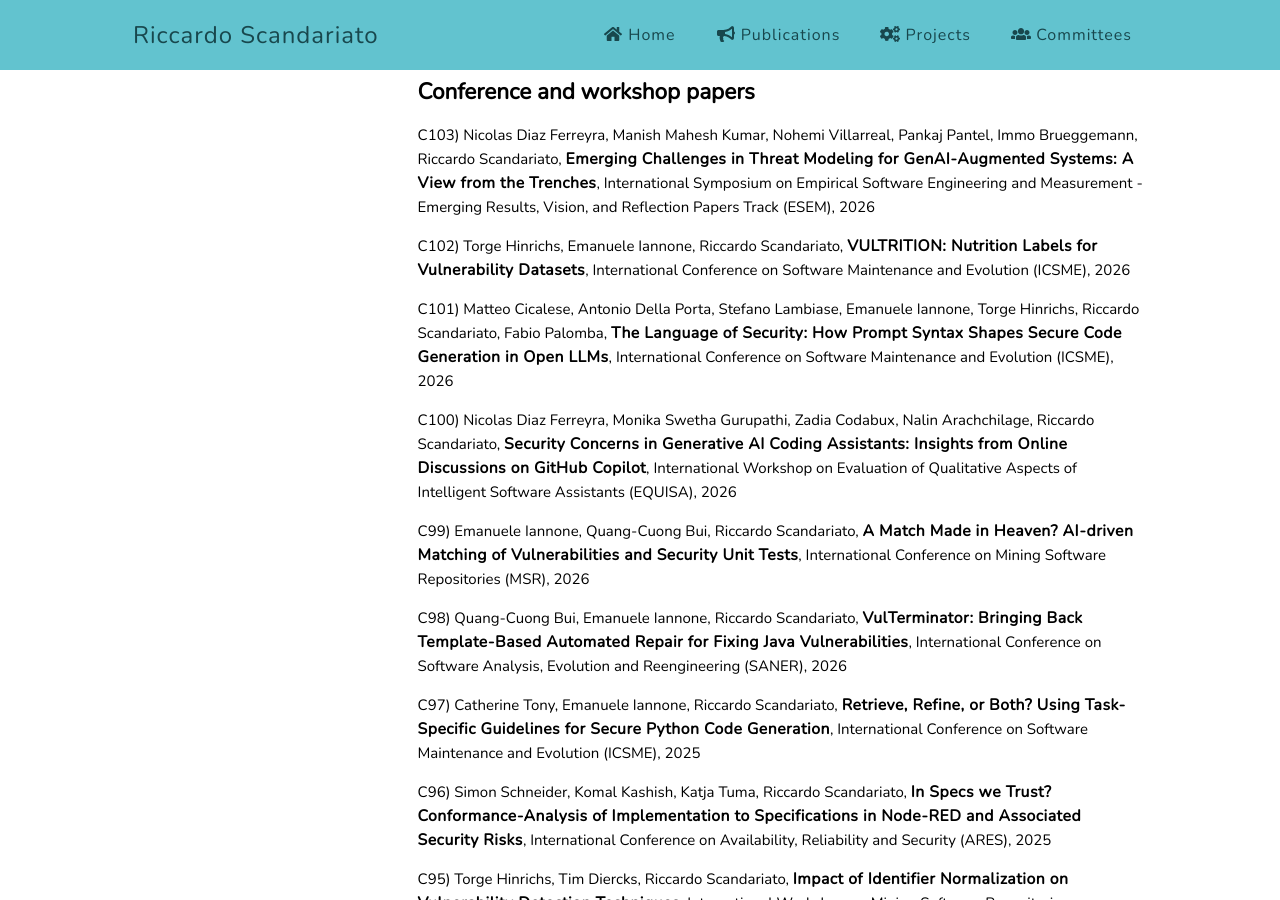
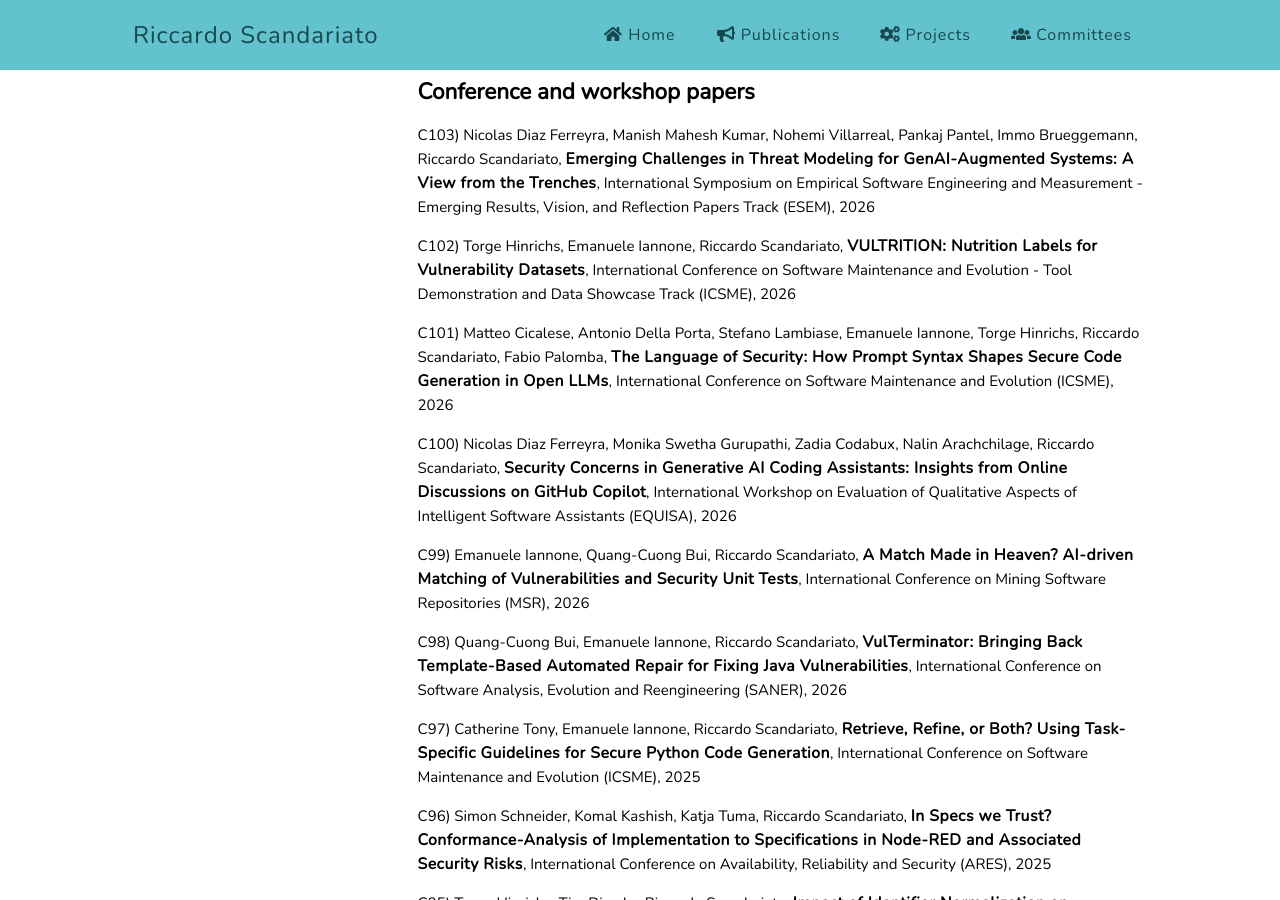
Before and after one commit to riccardoscandariato/riccardoscandariato.github.io, a Jekyll site: the page built from papers.md, in a window 1280 px wide and 900 px high, scrolled down 3168 px. Built offline with Jekyll 4.4.1, drawn with Linux system fonts in a browser that asks for light colours.

Commit message:
more papaers

```diff
--- a/papers.md
+++ b/papers.md
@@ -79,7 +79,7 @@ title: Publications
 
 <p>C103) Nicolas Diaz Ferreyra, Manish Mahesh Kumar, Nohemi Villarreal, Pankaj Pantel, Immo Brueggemann, Riccardo Scandariato, <strong>Emerging Challenges in Threat Modeling for GenAI-Augmented Systems: A View from the Trenches</strong>, International Symposium on Empirical Software Engineering and Measurement - Emerging Results, Vision, and Reflection Papers Track (ESEM), 2026</p>
 
-<p>C102) Torge Hinrichs, Emanuele Iannone, Riccardo Scandariato, <strong>VULTRITION: Nutrition Labels for Vulnerability Datasets</strong>, International Conference on Software Maintenance and Evolution (ICSME), 2026</p>
+<p>C102) Torge Hinrichs, Emanuele Iannone, Riccardo Scandariato, <strong>VULTRITION: Nutrition Labels for Vulnerability Datasets</strong>, International Conference on Software Maintenance and Evolution - Tool Demonstration and Data Showcase Track (ICSME), 2026</p>
 
 <p>C101) Matteo Cicalese, Antonio Della Porta, Stefano Lambiase, Emanuele Iannone, Torge Hinrichs, Riccardo Scandariato, Fabio Palomba, <strong>The Language of Security: How Prompt Syntax Shapes Secure Code Generation in Open LLMs</strong>, International Conference on Software Maintenance and Evolution (ICSME), 2026</p>
 
```
